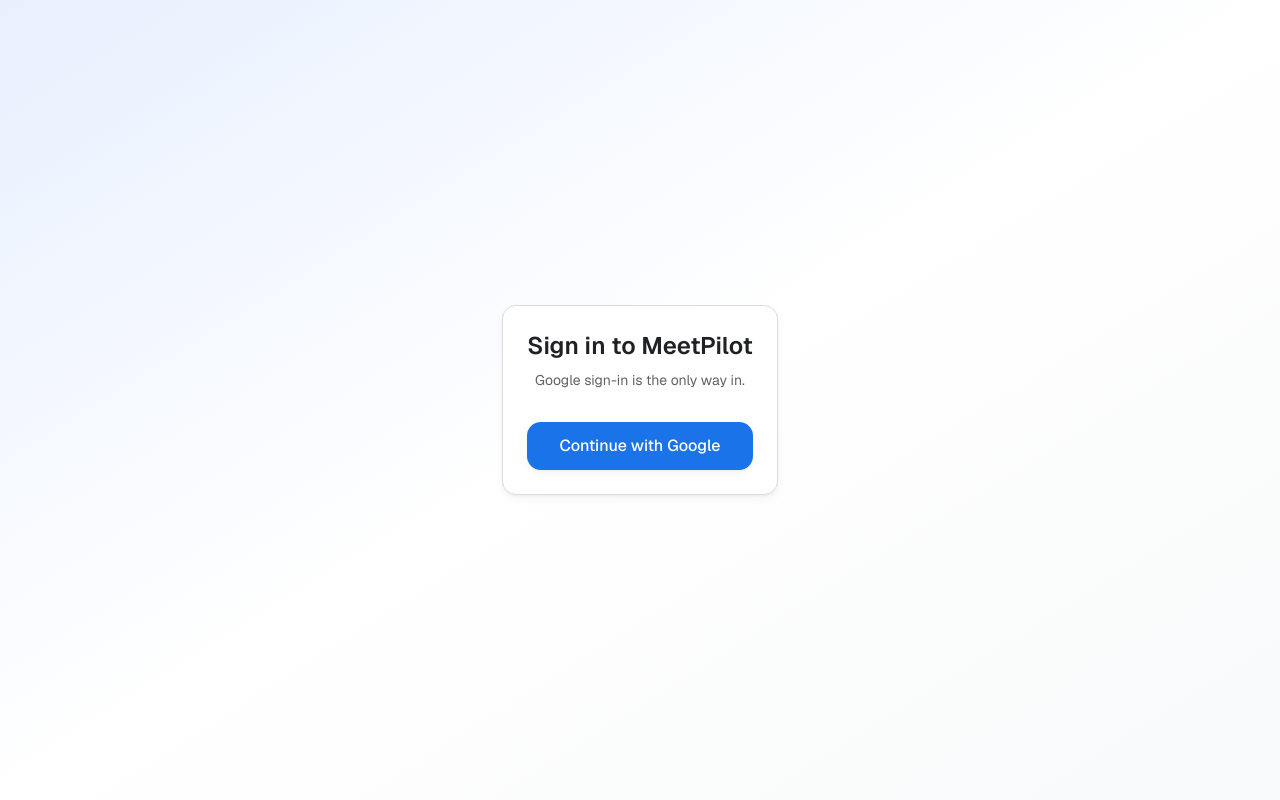
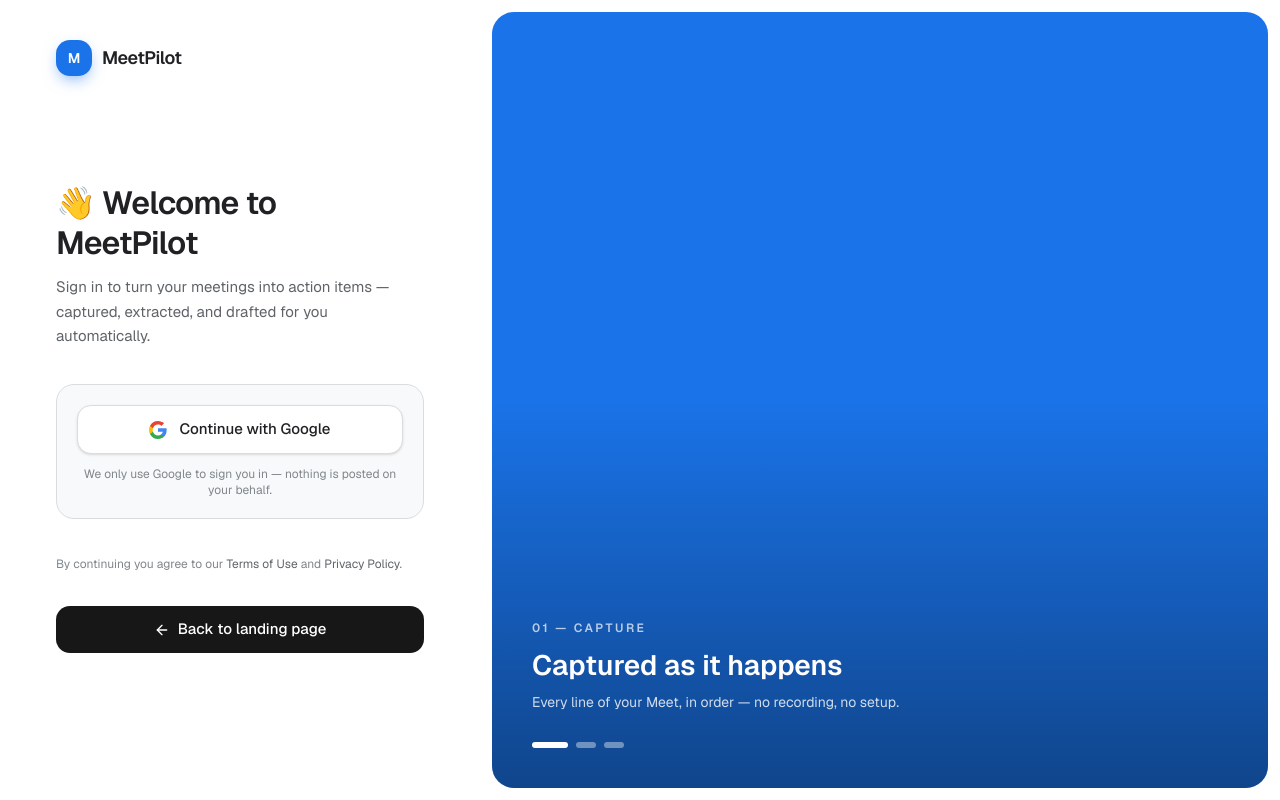
Before and after one commit to harshcodesss/MeetPilot, a Next.js app in the folder frontend/: page /login in a window 1280 px wide. Built offline with nearby package versions, Linux system fonts and the light colour scheme; no server answers.

Commit message:
rebuild login as split-screen sign-in panel with product carousel

```diff
--- a/frontend/src/app/(auth)/login/page.tsx
+++ b/frontend/src/app/(auth)/login/page.tsx
@@ -1,26 +1,107 @@
-import { Card } from "@/components/ui/Card";
+import Link from "next/link";
+import { ArrowLeft } from "lucide-react";
+
 import { API_BASE_URL } from "@/lib/api";
+import { LoginCarousel } from "@/components/auth/LoginCarousel";
 
 /**
  * The single sign-in surface — Google-only per the locked brief. No
- * email/password, no register, no forgot-password. The CTA is a full
- * top-level navigation to the backend's OAuth start endpoint; OAuth's
- * redirect chain has to leave the SPA's origin to reach accounts.google.com.
+ * email/password, no register. Split layout: a white sign-in panel on the
+ * left, a three-slide product carousel (Capture → Extraction → Automation) on
+ * the right. The CTA is a full top-level navigation to the backend's OAuth
+ * start endpoint (OAuth's redirect chain has to leave the SPA's origin to
+ * reach accounts.google.com).
  */
 export default function LoginPage() {
   return (
-    <Card className="text-center">
-      <h1 className="text-2xl font-semibold text-ink">Sign in to MeetPilot</h1>
-      <p className="mt-2 text-sm text-ink-muted">
-        Google sign-in is the only way in.
+    <div className="fixed inset-0 grid grid-cols-1 bg-white lg:grid-cols-[minmax(0,480px)_1fr]">
+      {/* Left — sign-in panel */}
+      <div className="flex h-full flex-col overflow-y-auto px-8 py-10 sm:px-14">
+        {/* Brand */}
+        <div className="flex items-center gap-2.5">
+          <div className="flex h-9 w-9 items-center justify-center rounded-xl bg-primary text-sm font-semibold text-white shadow-[0_6px_16px_-4px_rgba(26,115,232,0.6)]">
+            M
+          </div>
+          <span className="text-lg font-semibold tracking-tight text-ink">
+            MeetPilot
+          </span>
+        </div>
+
+        {/* Centered sign-in block */}
+        <div className="flex flex-1 flex-col justify-center py-12">
+          <h1 className="text-[32px] font-semibold leading-tight tracking-tight text-ink">
+            👋 Welcome to MeetPilot
+          </h1>
+          <p className="mt-3 max-w-sm text-[15px] leading-relaxed text-ink-muted">
+            Sign in to turn your meetings into action items — captured,
+            extracted, and drafted for you automatically.
           </p>
 
+          {/* Container for the Continue with Google button */}
+          <div className="mt-9 max-w-sm rounded-2xl border border-line bg-surface p-5">
             <a
               href={`${API_BASE_URL}/auth/google/login`}
-        className="mt-8 inline-flex w-full items-center justify-center gap-2 rounded-xl bg-primary px-6 py-3 text-base font-medium text-white shadow-soft hover:bg-primary-hover transition-colors"
+              className="inline-flex w-full items-center justify-center gap-3 rounded-xl border border-line bg-white px-6 py-3 text-[15px] font-medium text-ink shadow-sm transition-all hover:-translate-y-px hover:shadow-md"
             >
+              <GoogleMark />
               Continue with Google
             </a>
-    </Card>
+            <p className="mt-3 text-center text-xs text-ink-faint">
+              We only use Google to sign you in — nothing is posted on your behalf.
+            </p>
+          </div>
+
+          <p className="mt-9 max-w-sm text-xs leading-relaxed text-ink-faint">
+            By continuing you agree to our{" "}
+            <span className="text-ink-muted underline-offset-2 hover:underline">
+              Terms of Use
+            </span>{" "}
+            and{" "}
+            <span className="text-ink-muted underline-offset-2 hover:underline">
+              Privacy Policy
+            </span>
+            .
+          </p>
+
+          <Link
+            href="/"
+            className="mt-8 inline-flex max-w-sm items-center justify-center gap-2 rounded-xl bg-neutral-900 px-6 py-3 text-[15px] font-medium text-white transition-colors hover:bg-neutral-800"
+          >
+            <ArrowLeft className="h-4 w-4" />
+            Back to landing page
+          </Link>
+        </div>
+      </div>
+
+      {/* Right — product carousel (desktop only) */}
+      <div className="hidden p-3 lg:block">
+        <div className="h-full w-full overflow-hidden rounded-3xl">
+          <LoginCarousel />
+        </div>
+      </div>
+    </div>
   );
 }
+
+function GoogleMark() {
+  return (
+    <svg width="18" height="18" viewBox="0 0 18 18" aria-hidden>
+      <path
+        fill="#4285F4"
+        d="M17.64 9.2c0-.64-.06-1.25-.16-1.84H9v3.48h4.84a4.14 4.14 0 0 1-1.8 2.72v2.26h2.92c1.7-1.57 2.68-3.88 2.68-6.62Z"
+      />
+      <path
+        fill="#34A853"
+        d="M9 18c2.43 0 4.47-.8 5.96-2.18l-2.92-2.26c-.8.54-1.84.86-3.04.86-2.34 0-4.32-1.58-5.03-3.7H.96v2.33A9 9 0 0 0 9 18Z"
+      />
+      <path
+        fill="#FBBC05"
+        d="M3.97 10.72A5.4 5.4 0 0 1 3.68 9c0-.6.1-1.18.29-1.72V4.95H.96A9 9 0 0 0 0 9c0 1.45.35 2.82.96 4.05l3.01-2.33Z"
+      />
+      <path
+        fill="#EA4335"
+        d="M9 3.58c1.32 0 2.5.45 3.44 1.35l2.58-2.58C13.46.89 11.43 0 9 0A9 9 0 0 0 .96 4.95l3.01 2.33C4.68 5.16 6.66 3.58 9 3.58Z"
+      />
+    </svg>
+  );
+}
--- /dev/null
+++ b/frontend/src/components/auth/LoginCarousel.tsx
@@ -0,0 +1,96 @@
+"use client";
+
+import { useEffect, useState } from "react";
+
+/**
+ * The right-hand showcase on the login page — a three-slide auto-advancing
+ * carousel mirroring the product's three subsystems: Capture → Extraction →
+ * Automation. For now each slide is a solid brand color; short looping videos
+ * (dropped into `public/videos/`) will replace the flat fills later.
+ */
+const SLIDES = [
+  {
+    id: "capture",
+    step: "01",
+    label: "Capture",
+    title: "Captured as it happens",
+    subtitle: "Every line of your Meet, in order — no recording, no setup.",
+    color: "#1a73e8", // blue
+  },
+  {
+    id: "extraction",
+    step: "02",
+    label: "Extraction",
+    title: "Turned into action items",
+    subtitle: "Who owes what, by when — pulled out automatically.",
+    color: "#ea4335", // red
+  },
+  {
+    id: "automation",
+    step: "03",
+    label: "Automation",
+    title: "Drafted, ready to send",
+    subtitle: "Emails, events and tickets — one click to approve.",
+    color: "#34a853", // green
+  },
+];
+
+const ADVANCE_MS = 6000;
+
+export function LoginCarousel() {
+  const [active, setActive] = useState(0);
+
+  useEffect(() => {
+    const timer = setInterval(
+      () => setActive((a) => (a + 1) % SLIDES.length),
+      ADVANCE_MS,
+    );
+    return () => clearInterval(timer);
+  }, []);
+
+  const current = SLIDES[active];
+
+  return (
+    <div className="relative h-full w-full overflow-hidden">
+      {/* Slides — cross-fade between them. */}
+      {SLIDES.map((slide, i) => (
+        <div
+          key={slide.id}
+          className={`absolute inset-0 transition-opacity duration-[900ms] ease-out ${
+            i === active ? "opacity-100" : "opacity-0"
+          }`}
+        >
+          <div className="absolute inset-0" style={{ backgroundColor: slide.color }} />
+          <div className="absolute inset-0 bg-gradient-to-t from-black/40 via-transparent to-transparent" />
+        </div>
+      ))}
+
+      {/* Caption + controls for the active slide. */}
+      <div className="absolute inset-x-0 bottom-0 p-10 text-white">
+        <p className="text-xs font-semibold uppercase tracking-[0.2em] text-white/70">
+          {current.step} — {current.label}
+        </p>
+        <h2 className="mt-3 max-w-sm text-[28px] font-semibold leading-tight">
+          {current.title}
+        </h2>
+        <p className="mt-2 max-w-sm text-sm leading-relaxed text-white/80">
+          {current.subtitle}
+        </p>
+
+        <div className="mt-7 flex gap-2">
+          {SLIDES.map((slide, i) => (
+            <button
+              key={slide.id}
+              type="button"
+              onClick={() => setActive(i)}
+              aria-label={`Show ${slide.label}`}
+              className={`h-1.5 rounded-full transition-all duration-300 ${
+                i === active ? "w-9 bg-white" : "w-5 bg-white/40 hover:bg-white/60"
+              }`}
+            />
+          ))}
+        </div>
+      </div>
+    </div>
+  );
+}
```
Also changed, not shown: frontend/public/videos/README.txt (added). Lines whose indentation alone changed are shown as unchanged.
